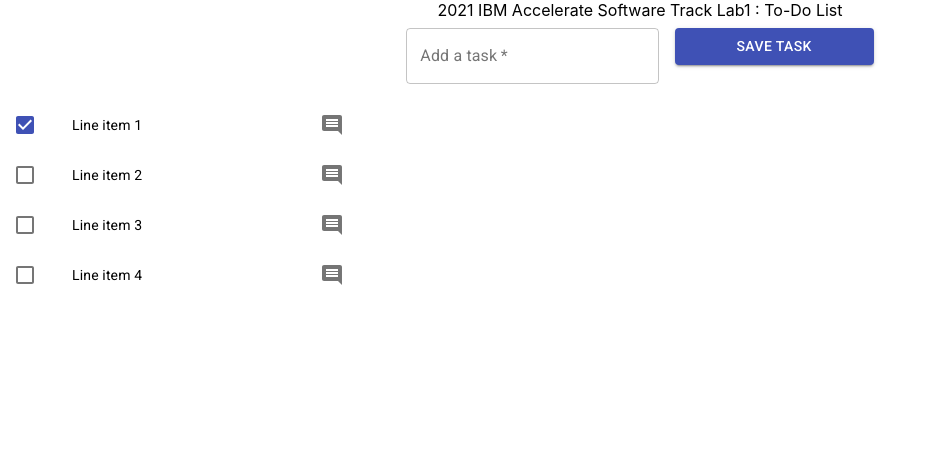
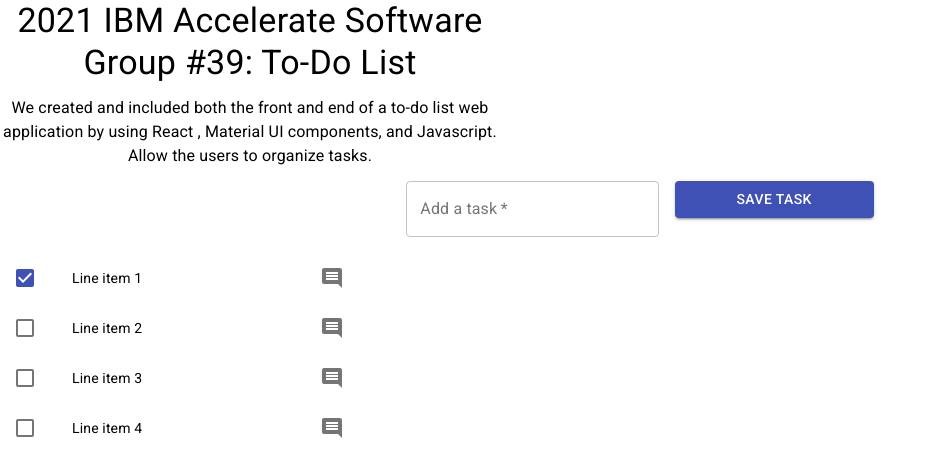
Before and after one commit to 2021-IBM-Accelerate-SW-Track/lab-1-team-39, a React (Create React App) app: page / in a window 1280 px wide. Shown: the top 476 px of the page, without its empty margins (0-934 px from the left). Built offline with nearby package versions, Linux system fonts and the light colour scheme.

Commit message:
Update header.js

```diff
--- a/src/component/header/header.js
+++ b/src/component/header/header.js
@@ -1,4 +1,28 @@
-//TODO: add style to header display-Pika
-export default function Header(){
-    return <div>2021 IBM Accelerate Software Track Lab1 : To-Do List</div>
+import React from 'react';
+import Typography from '@material-ui/core/Typography';
+import { makeStyles } from '@material-ui/core/styles';
+
+const useStyles = makeStyles({
+  root: {
+    width: '100%',
+    maxWidth: 500,
+  },
+});
+
+export default function Types() {
+  const classes = useStyles();
+
+  return (
+    <div className={classes.root}>
+
+      <Typography variant="h4" gutterBottom>
+      2021 IBM Accelerate Software Group #39: To-Do List
+      </Typography>
+      <Typography variant="body1" gutterBottom>
+      We created and included both the front and end of a to-do list web application by using React
+      , Material UI components, and Javascript. Allow the users to organize tasks.
+      </Typography>
+
+    </div>
+  );
 }
```
